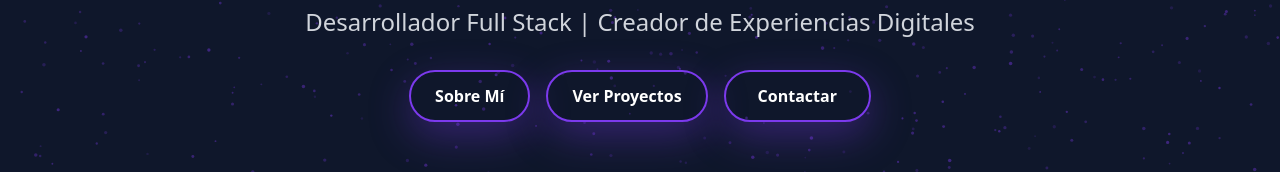
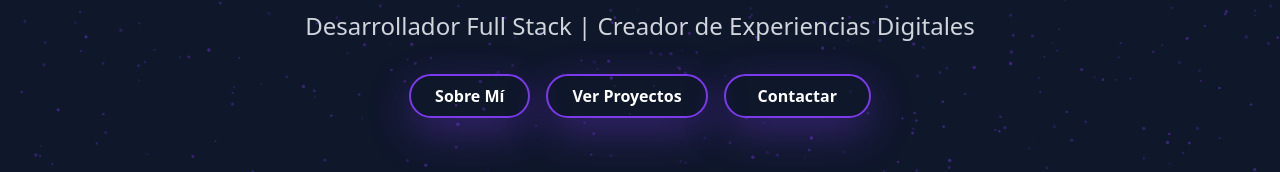
Before and after one commit to PabloDev96/portfolio_2.0, a React (Vite) app: page / in a window 1280 px wide. Shown: the part 444-616 px from the top of the page. Built offline with nearby package versions, Linux system fonts and the light colour scheme.

Commit message:
Update Hero.jsx

```diff
--- a/src/components/Hero.jsx
+++ b/src/components/Hero.jsx
@@ -115,7 +115,7 @@ const Hero = () => {
                         <motion.button
                             type="button"
                             onClick={() => scrollToId("#contact")}
-                            className="px-8 py-3 border-2 border-[var(--primary)] text-white rounded-full font-semibold hover:bg-[var(--primary-soft)] transition-colors"
+                            className="px-8 py-2 border-2 border-[var(--primary)] text-white rounded-full font-semibold hover:bg-[var(--primary-soft)] transition-colors"
                             whileHover={{ scale: 1.05 }}
                             whileTap={{ scale: 0.95 }}
                             style={{ boxShadow: `0 14px 40px var(--primary-glow)` }}
```
